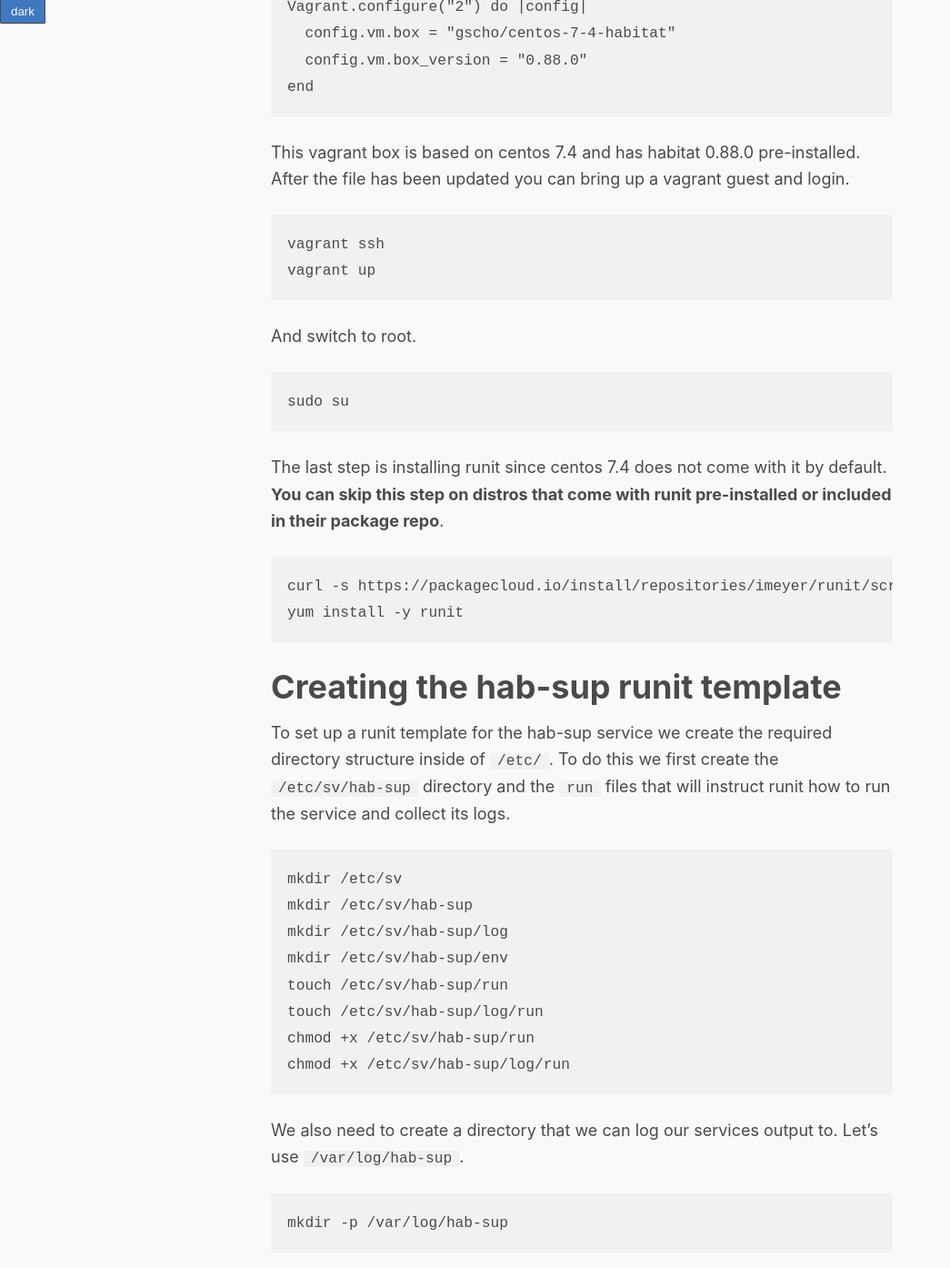
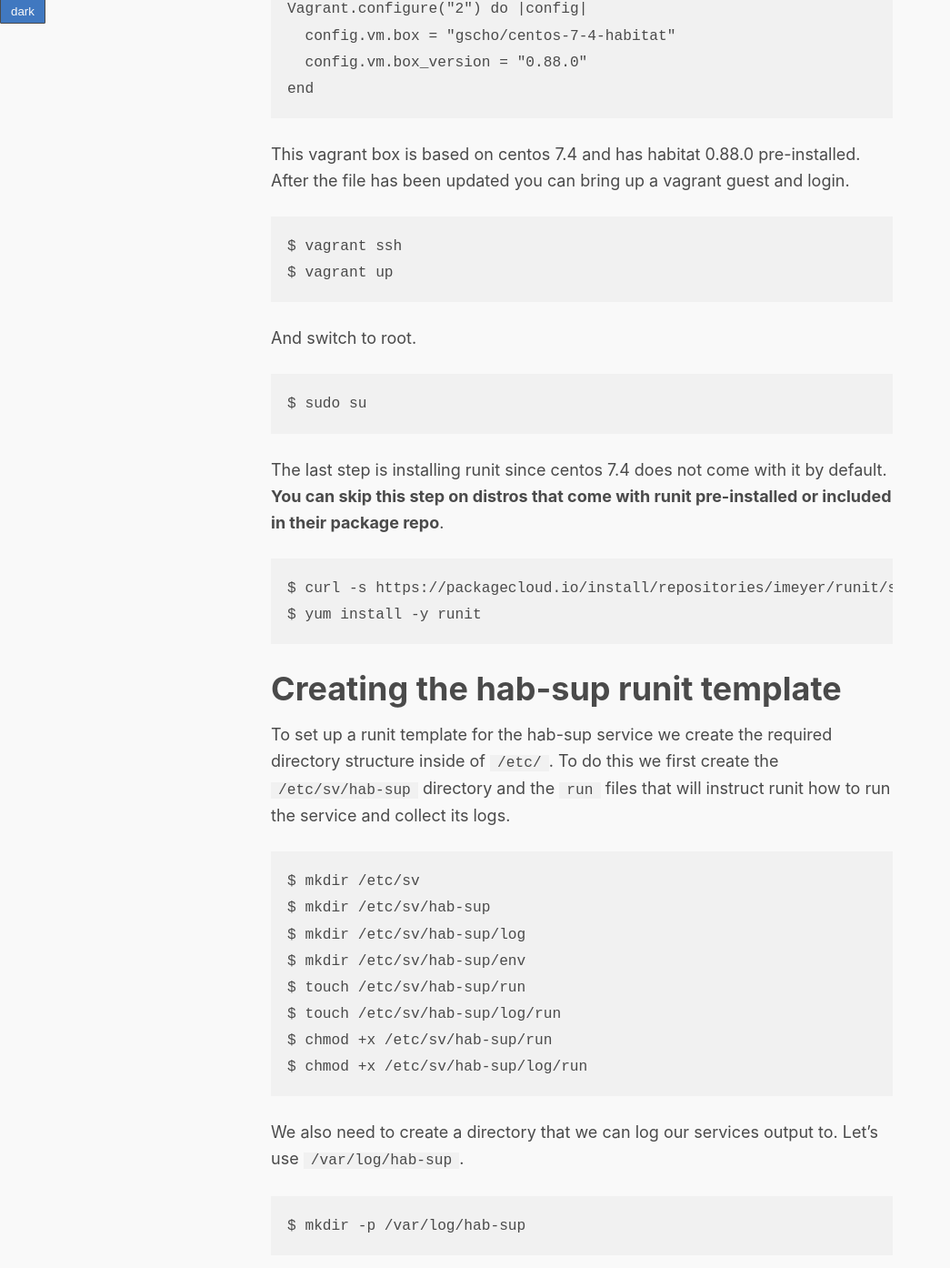
Before and after one commit to gscho/gscho.github.io, a Jekyll site: the page built from _posts/2019-10-18-managing-hab-sup-with-runit.md, in a window 1280 px wide and 1400 px high, scrolled down 1059 px. Shown: the top 1394 px of the window at 91% size, without its empty margins (0-1045 px from the left). Built offline with Jekyll 4.4.1, drawn with Linux system fonts in a browser that asks for light colours; some of the changed text lies outside the part shown.

Commit message:
add $ to code blocks
Signed-off-by: Gregory Schofield <gscho@github.com>

````diff
--- a/_config.yml
+++ b/_config.yml
@@ -2,8 +2,7 @@ title: Greg Schofield
 email: greg.c.schofield@gmail.com
 description: >-
   Greg Schofield's blog where I write about chef and ruby and aws and devops and github and azure and whatever else I feel like.
-baseurl: "" # the subpath of your site, e.g. /blog
-url: "" # the base hostname & protocol for your site, e.g. http://example.com
+url: "https://gscho.github.io" # the base hostname & protocol for your site, e.g. http://example.com
 twitter_username: jekyllrb
 github_username:  jekyll
 plugins:
--- a/_posts/2019-10-18-managing-hab-sup-with-runit.md
+++ b/_posts/2019-10-18-managing-hab-sup-with-runit.md
@@ -17,15 +17,13 @@ Runit is a Unix init scheme that will start services on boot and keep them runni
 
 For this tutorial we're going to be using [vagrant](https://www.vagrantup.com/downloads.html) so make sure that's installed first.
 
-Create a directory to work out of and a Vagrantfile.
+Create a directory to work out of and a `Vagrantfile`.
 
-```bash
-mkdir ~/hab-runit
-cd ~/hab-runit
-touch Vagrantfile
-```
+    $ mkdir ~/hab-runit
+    $ cd ~/hab-runit
+    $ touch Vagrantfile
 
-The contents of your Vagrant file should be the following.
+The contents of your `Vagrantfile` should be the following.
 
 ```ruby
 Vagrant.configure("2") do |config|
@@ -36,45 +34,35 @@ end
 
 This vagrant box is based on centos 7.4 and has habitat 0.88.0 pre-installed. After the file has been updated you can bring up a vagrant guest and login.
 
-```bash
-vagrant ssh
-vagrant up
-```
-
+    $ vagrant ssh
+    $ vagrant up
 
 And switch to root.
 
-```bash
-sudo su
-```
+    $ sudo su
 
 The last step is installing runit since centos 7.4 does not come with it by default. **You can skip this step on distros that come with runit pre-installed or included in their package repo**.
 
-```bash
-curl -s https://packagecloud.io/install/repositories/imeyer/runit/script.rpm.sh | sudo bash
-yum install -y runit
-```
+    $ curl -s https://packagecloud.io/install/repositories/imeyer/runit/script.rpm.sh | sudo bash
+    $ yum install -y runit
+
 
 ## Creating the hab-sup runit template
 
 To set up a runit template for the hab-sup service we create the required directory structure inside of `/etc/`. To do this we first create the `/etc/sv/hab-sup` directory and the `run` files that will instruct runit how to run the service and collect its logs.
 
-```bash
-mkdir /etc/sv
-mkdir /etc/sv/hab-sup
-mkdir /etc/sv/hab-sup/log
-mkdir /etc/sv/hab-sup/env
-touch /etc/sv/hab-sup/run
-touch /etc/sv/hab-sup/log/run
-chmod +x /etc/sv/hab-sup/run
-chmod +x /etc/sv/hab-sup/log/run
-```
+    $ mkdir /etc/sv
+    $ mkdir /etc/sv/hab-sup
+    $ mkdir /etc/sv/hab-sup/log
+    $ mkdir /etc/sv/hab-sup/env
+    $ touch /etc/sv/hab-sup/run
+    $ touch /etc/sv/hab-sup/log/run
+    $ chmod +x /etc/sv/hab-sup/run
+    $ chmod +x /etc/sv/hab-sup/log/run
 
 We also need to create a directory that we can log our services output to. Let's use `/var/log/hab-sup`.
 
-```bash
-mkdir -p /var/log/hab-sup
-```
+    $ mkdir -p /var/log/hab-sup
 
 ### The run file in `/etc/sv/hab-sup/log`
 
@@ -97,9 +85,7 @@ Runit expects that the name of each file in the env directory to be the name (ke
 
 Let's set the `HAB_BLDR_URL` environment variable for our service.
 
-```bash
-echo "https://bldr.habitat.sh" >> /etc/sv/hab-sup/env/HAB_BLDR_URL
-```
+    $ echo "https://bldr.habitat.sh" >> /etc/sv/hab-sup/env/HAB_BLDR_URL
 
 ### The run file in `/etc/sv/hab-sup`
 
@@ -118,9 +104,7 @@ Here we execute `chpst` and pass the `-e` flag to tell it the path to our enviro
 
 The final step now that our service template has been created is to add a symbolic link for `/etc/sv/hab-sup` to `/etc/service`. Most distros use this directory as the service directory but you can double check using `ps -ef | grep runsvdir` to see what runit is watching. This step makes runit aware that the hab-sup service should be started and kept alive.
 
-```bash
-ln -s /etc/sv/hab-sup /etc/service/hab-sup
-```
+    $ ln -s /etc/sv/hab-sup /etc/service/hab-sup
 
 Within 5 seconds runit will recognize the change and start the service!
 
````
Also changed, not shown: _posts/2019-10-12-what-is-habitat.md (+5 -16 lines).
